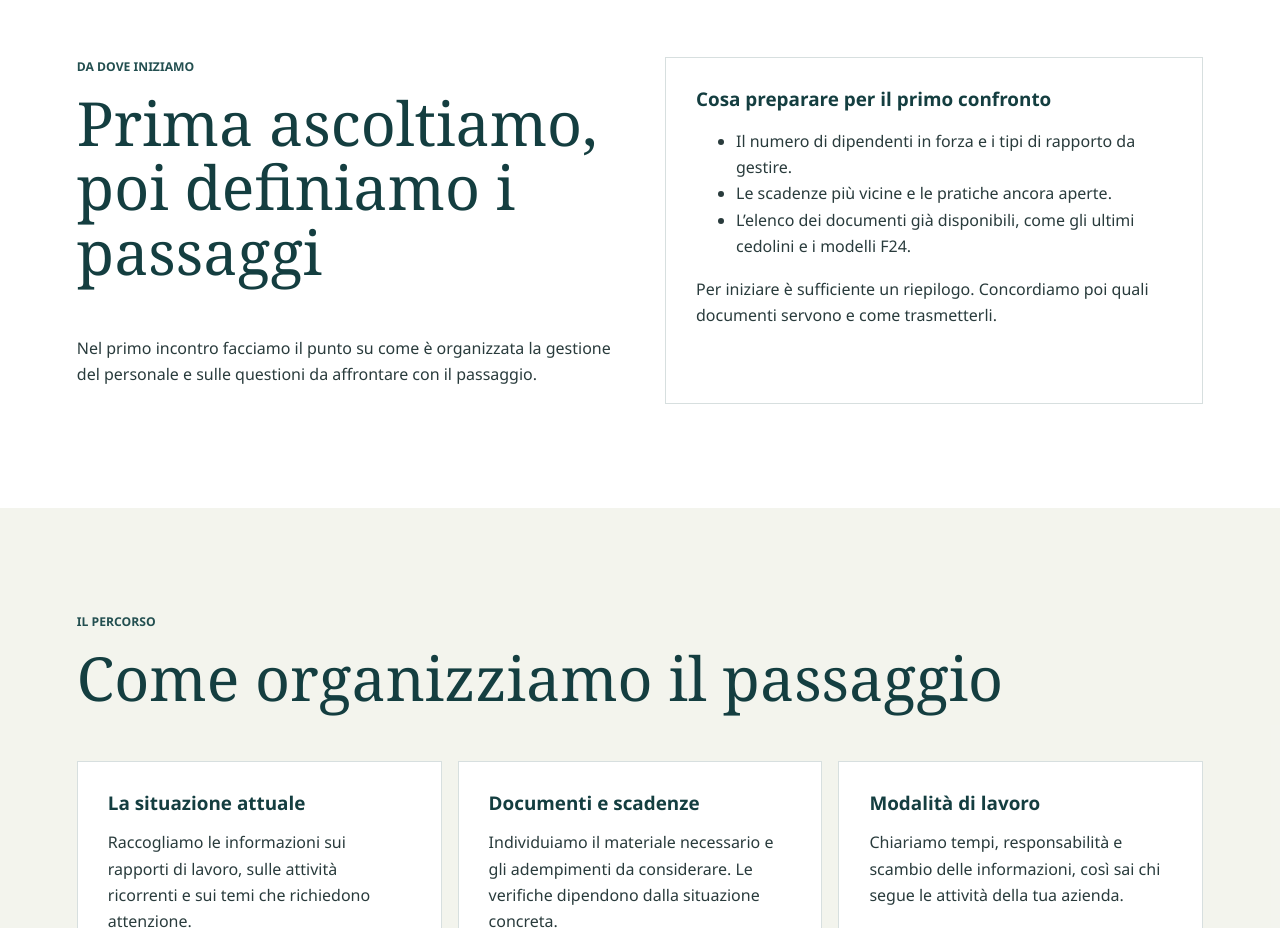
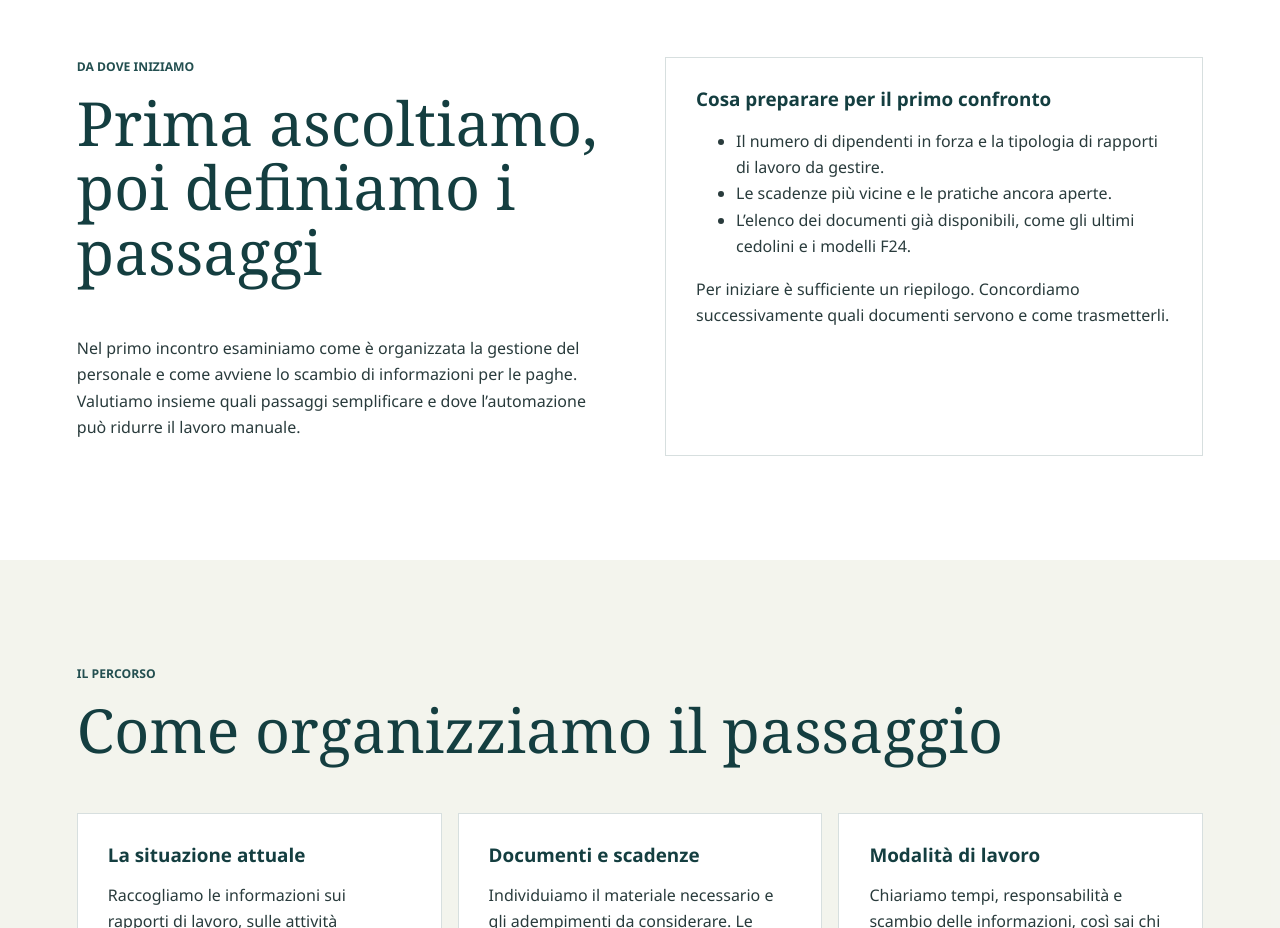
Before and after one commit to Studio-Lava/Sito-studio, a plain HTML site: page cambiare-consulente-del-lavoro.html in a window 1280 px wide. Shown: the part 800-1728 px from the top of the page. Drawn offline with Linux system fonts and the light colour scheme.

Commit message:
Refine transition copy for the first consultation

```diff
--- a/cambiare-consulente-del-lavoro.html
+++ b/cambiare-consulente-del-lavoro.html
@@ -67,16 +67,16 @@
         <div class="section-heading">
           <p class="eyebrow">Da dove iniziamo</p>
           <h2>Prima ascoltiamo, poi definiamo i passaggi</h2>
-          <p>Nel primo incontro facciamo il punto su come è organizzata la gestione del personale e sulle questioni da affrontare con il passaggio.</p>
+          <p>Nel primo incontro esaminiamo come è organizzata la gestione del personale e come avviene lo scambio di informazioni per le paghe. Valutiamo insieme quali passaggi semplificare e dove l’automazione può ridurre il lavoro manuale.</p>
         </div>
         <div class="journey-card">
           <h3>Cosa preparare per il primo confronto</h3>
           <ul>
-            <li>Il numero di dipendenti in forza e i tipi di rapporto da gestire.</li>
+            <li>Il numero di dipendenti in forza e la tipologia di rapporti di lavoro da gestire.</li>
             <li>Le scadenze più vicine e le pratiche ancora aperte.</li>
             <li>L’elenco dei documenti già disponibili, come gli ultimi cedolini e i modelli F24.</li>
           </ul>
-          <p>Per iniziare è sufficiente un riepilogo. Concordiamo poi quali documenti servono e come trasmetterli.</p>
+          <p>Per iniziare è sufficiente un riepilogo. Concordiamo successivamente quali documenti servono e come trasmetterli.</p>
         </div>
       </div>
     </section>
```
